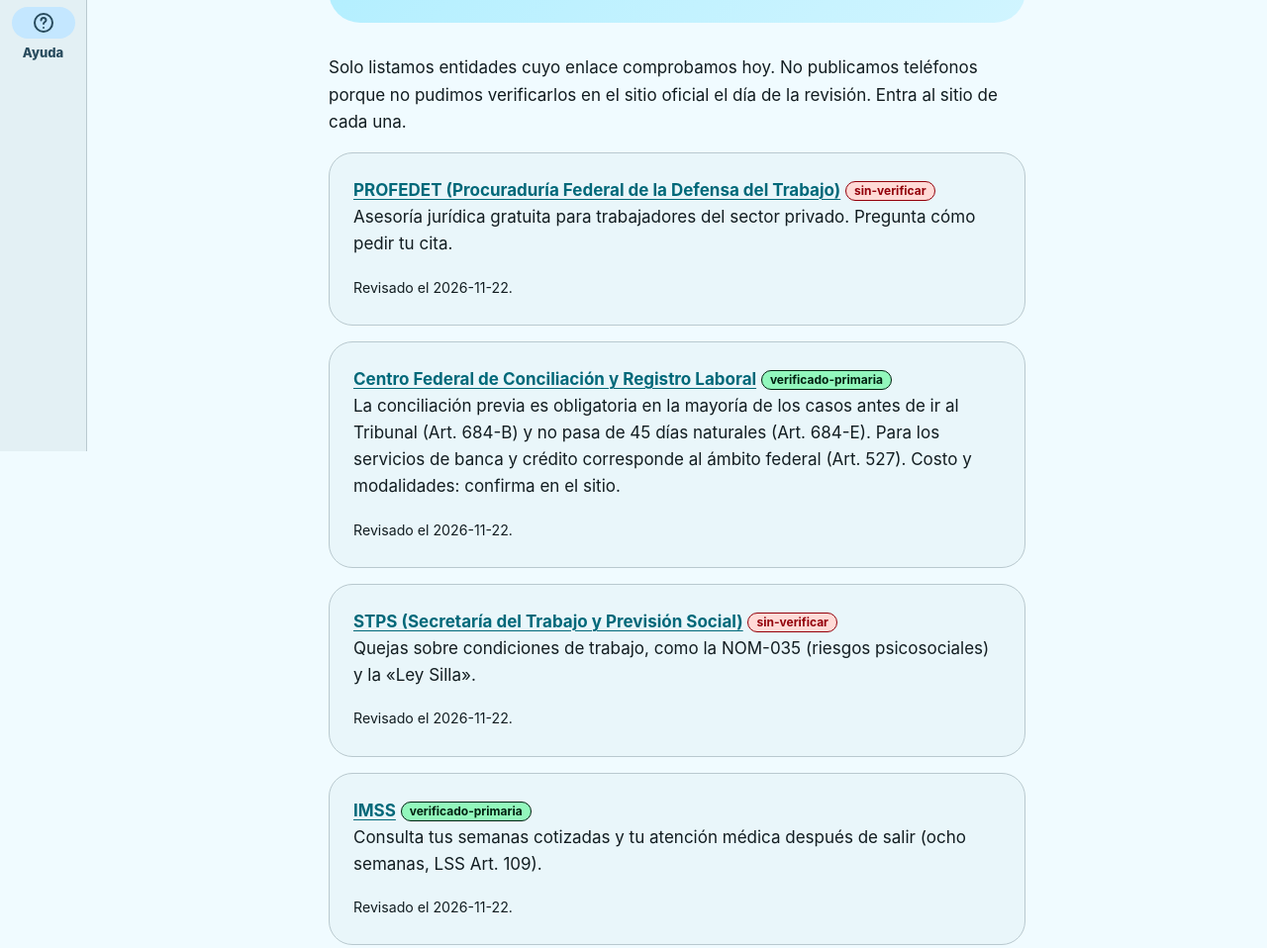
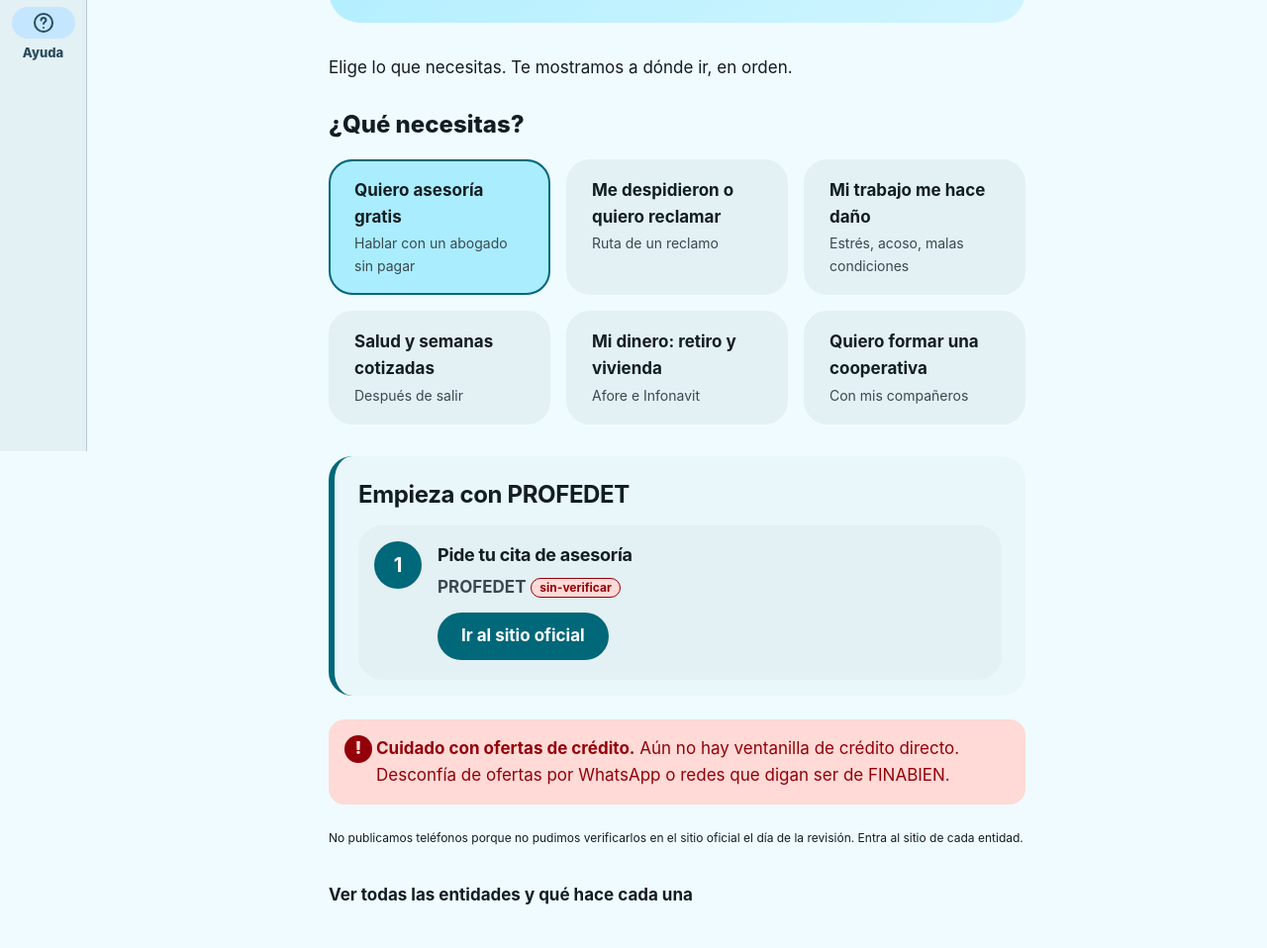
Before and after one commit to MartinMontero/AbandonaBA, an Astro site: page /ayuda-gratis in a window 1280 px wide. Shown: the part 344-1302 px from the top of the page at 99% size. Built offline with nearby package versions, Linux system fonts and the light colour scheme; Astro itself is replaced by a stand-in of ours.

Commit message:
Ayuda gratis: goal selector with numbered routes; directory folded
Co-Authored-By: Claude Sonnet 5.5 <noreply@anthropic.com>

```diff
--- a/src/pages/ayuda-gratis.astro
+++ b/src/pages/ayuda-gratis.astro
@@ -2,9 +2,68 @@
 import Base from '../layouts/Base.astro';
 import dir from '../data/directorio.json';
 const sources = dir.map((d) => ({ title: d.name, url: d.source_url, read: d.as_of + ' (enlace accesible; contenido no releído salvo donde se cita la ley)' }));
+const by = Object.fromEntries(dir.map((d) => [d.id, d])) as Record<string, (typeof dir)[number]>;
+const short = (n: string) => n.replace(/\s*\(.*\)/, '');
+// Cada ruta usa solo lo que dice directorio.json; los pasos remiten a la entidad.
+const goals = [
+  { t: 'Quiero asesoría gratis', s: 'Hablar con un abogado sin pagar', h: 'Empieza con PROFEDET', steps: [
+    { id: 'profedet', do: 'Pide tu cita de asesoría' },
+  ] },
+  { t: 'Me despidieron o quiero reclamar', s: 'Ruta de un reclamo', h: 'Tres pasos antes de ir al Tribunal', steps: [
+    { id: 'profedet', do: 'Pide asesoría gratis' },
+    { id: 'cfcrl', do: 'Pide la conciliación (obligatoria casi siempre, no pasa de 45 días)' },
+    { id: null, do: 'Si no hay acuerdo, sigue el Tribunal. Cuenta tus plazos desde hoy.', href: '/plazos/', label: 'Mis plazos' },
+  ] },
+  { t: 'Mi trabajo me hace daño', s: 'Estrés, acoso, malas condiciones', h: 'Presenta una queja', steps: [
+    { id: 'stps', do: 'Queja por condiciones de trabajo' },
+    { id: 'profedet', do: 'Asesoría gratis para ver tus opciones' },
+  ] },
+  { t: 'Salud y semanas cotizadas', s: 'Después de salir', h: 'Revisa tu IMSS', steps: [
+    { id: 'imss', do: 'Consulta tus semanas y tu atención médica' },
+  ] },
+  { t: 'Mi dinero: retiro y vivienda', s: 'Afore e Infonavit', h: 'Revisa tus dos cuentas', steps: [
+    { id: 'consar', do: 'Tu Afore y el retiro por desempleo' },
+    { id: 'infonavit', do: 'Tu crédito y tu saldo' },
+  ] },
+  { t: 'Quiero formar una cooperativa', s: 'Con mis compañeros', h: 'Registro gratuito', steps: [
+    { id: 'inaes', do: 'Registra tu cooperativa' },
+    { id: null, do: 'Mira cómo se arma una.', href: '/cooperativa/', label: 'Guía de cooperativa' },
+  ] },
+];
 ---
 <Base art="help" title="Ayuda gratis" description="Dónde pedir ayuda laboral gratuita." path="/ayuda-gratis/" legal claims={['C05','C10','C17']} sources={sources} card="ayuda-gratis">
-  <p>Solo listamos entidades cuyo enlace comprobamos hoy. No publicamos teléfonos porque no pudimos verificarlos en el sitio oficial el día de la revisión. Entra al sitio de cada una.</p>
+  <p class="lede">Elige lo que necesitas. Te mostramos a dónde ir, en orden.</p>
+  <fieldset class="pick">
+    <legend>¿Qué necesitas?</legend>
+    <div class="pick-opts">
+      {goals.map((g, i) => (<>
+        <input type="radio" name="meta" id={`c${i + 1}`} checked={i === 0} /><label for={`c${i + 1}`}><b>{g.t}</b><span>{g.s}</span></label>
+      </>))}
+      <div class="pick-out" aria-live="polite">
+        {goals.map((g, i) => (
+          <section class={`pk pk${i + 1}`}>
+            <h2>{g.h}</h2>
+            <ol class="steps">
+              {g.steps.map((st) => st.id ? (
+                <li><div>
+                  <h3>{st.do}</h3>
+                  <p><strong>{short(by[st.id].name)}</strong> <span class={`tag t-${by[st.id].status}`}>{by[st.id].status}</span></p>
+                  <a class="btn" href={by[st.id].url} rel="noopener noreferrer">Ir al sitio oficial</a>
+                </div></li>
+              ) : (
+                <li><div><h3>{st.do}</h3><a class="btn tonal" href={st.href}>{st.label}</a></div></li>
+              ))}
+            </ol>
+          </section>
+        ))}
+      </div>
+    </div>
+  </fieldset>
+
+  <div class="callout warn"><p><strong>Cuidado con ofertas de crédito.</strong> {by.finabien.what}</p></div>
+  <p class="small">No publicamos teléfonos porque no pudimos verificarlos en el sitio oficial el día de la revisión. Entra al sitio de cada entidad.</p>
+
+  <details class="compare"><summary>Ver todas las entidades y qué hace cada una</summary>
     <ul class="plain">
       {dir.map((d) => (
         <li class="card" id={d.id}>
@@ -16,4 +75,5 @@ const sources = dir.map((d) => ({ title: d.name, url: d.source_url, read: d.as_o
       ))}
     </ul>
     <p>Cómo funciona la conciliación: se pide antes de ir al Tribunal, salvo las excepciones del Art. 685 Ter (discriminación, acoso, seguridad social, derechos fundamentales y otras). No pasa de 45 días naturales.</p>
+  </details>
 </Base>
--- a/src/styles/global.css
+++ b/src/styles/global.css
@@ -426,7 +426,7 @@ footer { margin-top: var(--space-6); background: var(--md-sys-color-surface-cont
 .pick-out { margin-top: var(--space-2); }
 .pk { display: none; background: var(--md-sys-color-surface-container-low, var(--md-sys-color-surface-container)); border-left: 6px solid var(--md-sys-color-primary); border-radius: var(--radius-lg, 1.25rem); padding: var(--space-3) var(--space-3) var(--space-2); animation: pkin var(--motion-duration-medium, .25s) var(--motion-easing-standard, ease) both; }
 .pk h2 { margin-top: 0; }
-.pick-opts:has(#c1:checked) .pk1, .pick-opts:has(#c2:checked) .pk2, .pick-opts:has(#c3:checked) .pk3, .pick-opts:has(#c4:checked) .pk4, .pick-opts:has(#c5:checked) .pk5 { display: block; }
+.pick-opts:has(#c1:checked) .pk1, .pick-opts:has(#c2:checked) .pk2, .pick-opts:has(#c3:checked) .pk3, .pick-opts:has(#c4:checked) .pk4, .pick-opts:has(#c5:checked) .pk5, .pick-opts:has(#c6:checked) .pk6 { display: block; }
 @keyframes pkin { from { opacity: 0; transform: translateY(8px); } to { opacity: 1; transform: none; } }
 @media (min-width: 600px) {
   .pick-opts { grid-template-columns: repeat(auto-fit, minmax(11rem, 1fr)); }
@@ -435,3 +435,6 @@ footer { margin-top: var(--space-6); background: var(--md-sys-color-surface-cont
 @media (prefers-reduced-motion: reduce) { .pk { animation: none; } .pick-opts > label:hover { transform: none; } }
 .compare { margin: var(--space-3) 0; }
 .compare > summary { cursor: pointer; font-weight: 700; min-height: var(--target); display: flex; align-items: center; }
+.pk .steps { grid-template-columns: 1fr; }
+.pk .steps li { grid-template-columns: 3rem 1fr; }
+.pk .steps li p { margin: 0 0 var(--space-1); }
```
Lines whose indentation alone changed are shown as unchanged.
